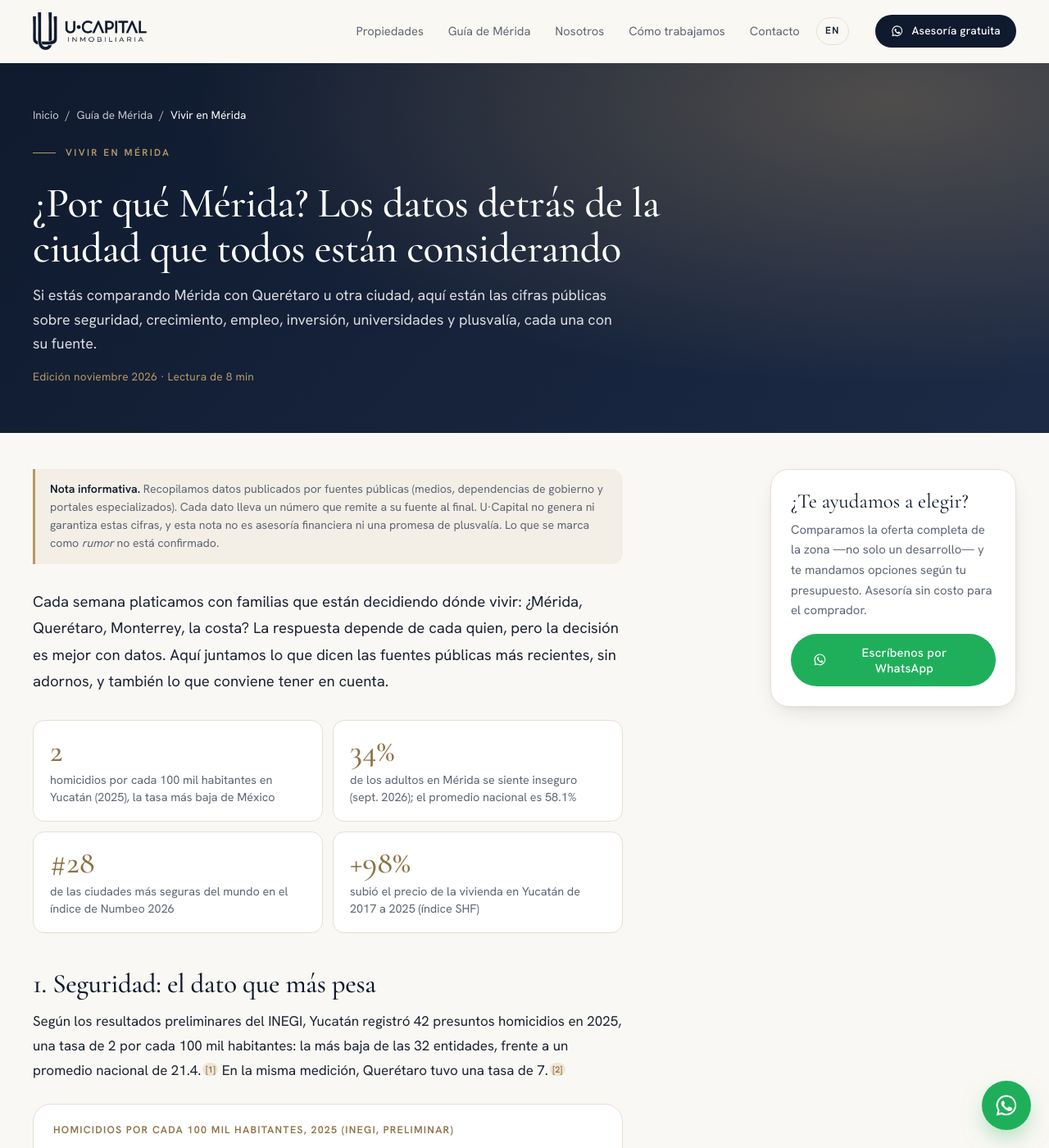
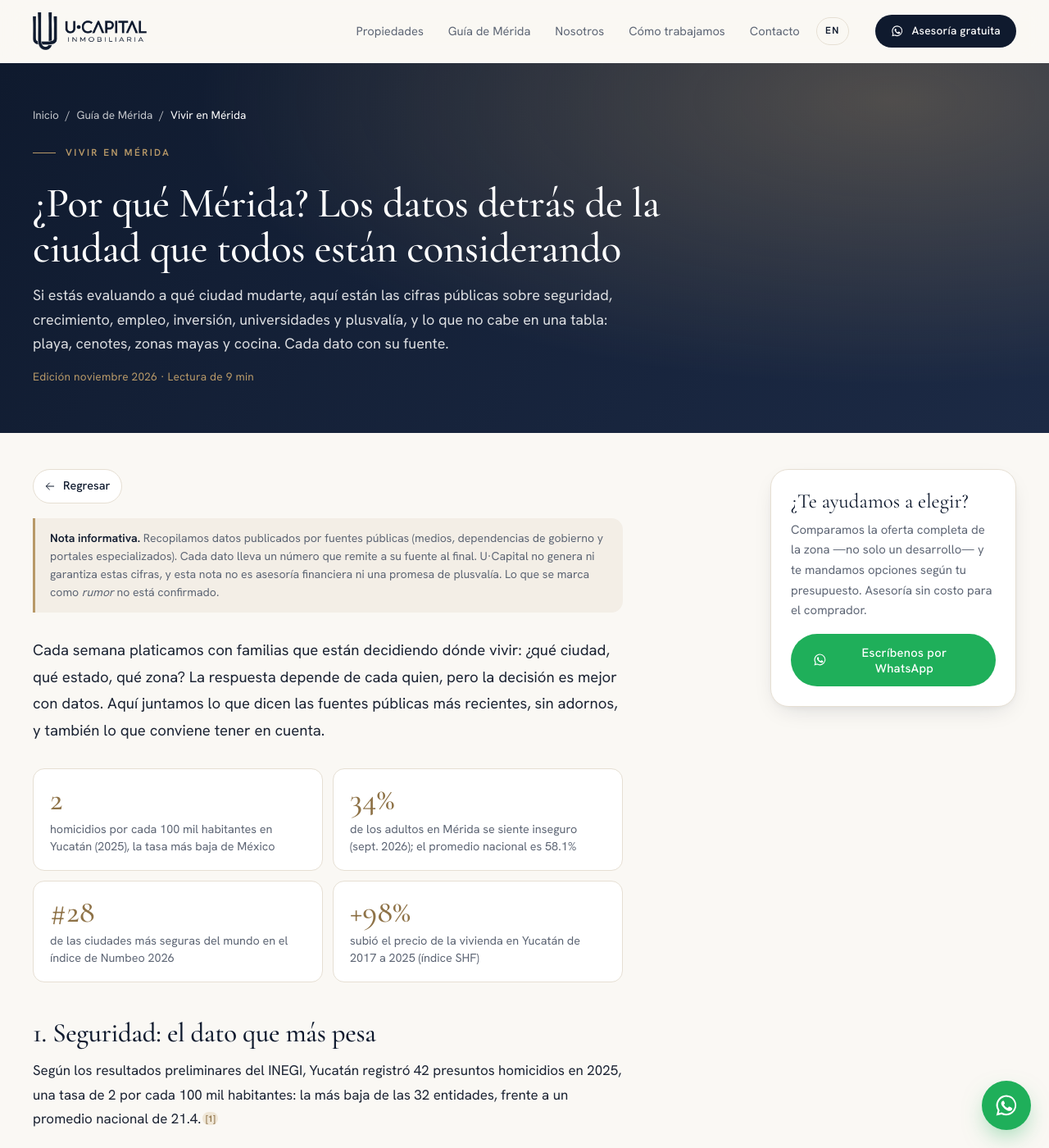
Before and after one commit to nandofrc80/ucapital.mx, a Jekyll site: the page built from _notas/por-que-merida.md, in a window 1280 px wide and 1400 px high. Shown: the whole window at 82% size. Built offline with Jekyll 4.4.1, drawn with Linux system fonts in a browser that asks for light colours; some of the changed text lies outside the part shown.

Commit message:
Guía: sección vida en Yucatán, botón regresar y sin comparativos con otros estados
Co-Authored-By: Claude Opus 5.5 <noreply@anthropic.com>
Claude-Session: https://claude.ai/code/session_015ykr8YQXJFJ75zMsC2hNVh

```diff
--- /dev/null
+++ b/_includes/galeria-yucatan.html
@@ -0,0 +1,11 @@
+{%- assign fy = site.data.yucatan_fotos | where_exp: "f", "f.foto != ''" -%}
+{%- if fy.size > 0 -%}
+<div class="vida-galeria vida-galeria--{{ fy.size }}">
+  {%- for f in fy %}
+  <figure class="vida-foto">
+    <img src="{{ f.foto | relative_url }}" alt="{{ f.pie }}" loading="lazy">
+    <figcaption><span>{{ f.pie }}</span>{% if f.credito != "" %}<small>Foto: {% if f.enlace != "" %}<a href="{{ f.enlace }}" target="_blank" rel="noopener nofollow">{{ f.credito }}</a>{% else %}{{ f.credito }}{% endif %}{% if f.licencia != "" %} · {{ f.licencia }}{% endif %}</small>{% endif %}</figcaption>
+  </figure>
+  {%- endfor %}
+</div>
+{%- endif -%}
--- a/_layouts/default.html
+++ b/_layouts/default.html
@@ -38,7 +38,7 @@
   <link rel="preconnect" href="https://fonts.googleapis.com">
   <link rel="preconnect" href="https://fonts.gstatic.com" crossorigin>
   <link href="https://fonts.googleapis.com/css2?family=Cormorant+Garamond:ital,wght@0,400;0,500;0,600;1,400;1,500&family=Hanken+Grotesk:wght@300;400;500;600&display=swap" rel="stylesheet">
-  <link rel="stylesheet" href="{{ '/assets/css/site.css' | relative_url }}?v=9">
+  <link rel="stylesheet" href="{{ '/assets/css/site.css' | relative_url }}?v=10">
 </head>
 <body class="{{ page.body_class }}">
   {% include encabezado.html %}
--- a/_layouts/nota.html
+++ b/_layouts/nota.html
@@ -26,6 +26,7 @@ body_class: pagina-nota
 
   <div class="shell nota__wrap">
     <div class="nota__body">
+      <a class="nota-volver" href="{{ '/guia/' | relative_url }}" data-volver>{% include icono.html n="flecha-izq" %}<span>Regresar</span></a>
       <aside class="nota-aviso" role="note">
         <strong>Nota informativa.</strong> Recopilamos datos publicados por fuentes públicas (medios, dependencias de gobierno y portales especializados). Cada dato lleva un número que remite a su fuente al final. U·Capital no genera ni garantiza estas cifras, y esta nota no es asesoría financiera ni una promesa de plusvalía. Lo que se marca como <em>rumor</em> no está confirmado.
       </aside>
@@ -38,6 +39,8 @@ body_class: pagina-nota
         <h2>Deslinde de responsabilidad</h2>
         <p>El contenido de esta nota es resultado de una investigación de información pública disponible a la fecha de la edición indicada. Cada dato incluye la referencia a su fuente; su exactitud es responsabilidad de quien lo publicó originalmente y puede cambiar sin previo aviso. Los apartados marcados como <em>rumor</em> recogen versiones no confirmadas por las empresas o autoridades involucradas y se incluyen solo con fines informativos. Las cifras de precios, rentas y rendimientos son referencias de mercado, no avalúos ni garantías. U·Capital Inmobiliaria no se hace responsable de decisiones tomadas con base exclusivamente en esta información; te recomendamos verificarla y asesorarte antes de comprar o invertir. Actualizamos esta guía una vez al mes.</p>
       </div>
+
+      <a class="nota-volver nota-volver--fin" href="{{ '/guia/' | relative_url }}">{% include icono.html n="flecha-izq" %}<span>Ver todas las notas de la guía</span></a>
 
       {%- if page.relacionadas %}
       <nav class="nota-sigue" aria-label="Sigue leyendo">
--- a/_notas/por-que-merida.md
+++ b/_notas/por-que-merida.md
@@ -3,9 +3,9 @@ orden: 1
 titulo: "¿Por qué Mérida? Los datos detrás de la ciudad que todos están considerando"
 titulo_corto: "¿Por qué Mérida? Los datos para decidir"
 categoria: "Vivir en Mérida"
-descripcion: "Si estás comparando Mérida con Querétaro u otra ciudad, aquí están las cifras públicas sobre seguridad, crecimiento, empleo, inversión, universidades y plusvalía, cada una con su fuente."
+descripcion: "Si estás evaluando a qué ciudad mudarte, aquí están las cifras públicas sobre seguridad, crecimiento, empleo, inversión, universidades y plusvalía, y lo que no cabe en una tabla: playa, cenotes, zonas mayas y cocina. Cada dato con su fuente."
 edicion: "noviembre 2026"
-lectura: 8
+lectura: 9
 cifras:
   - ["2", "homicidios por cada 100 mil habitantes en Yucatán en 2025, la tasa más baja del país"]
   - ["34%", "de los adultos en Mérida se siente inseguro, contra 58.1% del promedio nacional"]
@@ -13,7 +13,7 @@ cifras:
 relacionadas: [temozon-norte, cholul-y-conkal, dzitya, donde-conviene-rentar, rumores-noviembre-2026]
 ---
 
-Cada semana platicamos con familias que están decidiendo dónde vivir: ¿Mérida, Querétaro, Monterrey, la costa? La respuesta depende de cada quien, pero la decisión es mejor con datos. Aquí juntamos lo que dicen las fuentes públicas más recientes, sin adornos, y también lo que conviene tener en cuenta.
+Cada semana platicamos con familias que están decidiendo dónde vivir: ¿qué ciudad, qué estado, qué zona? La respuesta depende de cada quien, pero la decisión es mejor con datos. Aquí juntamos lo que dicen las fuentes públicas más recientes, sin adornos, y también lo que conviene tener en cuenta.
 
 <div class="cifras">
   <div><strong>2</strong><span>homicidios por cada 100 mil habitantes en Yucatán (2025), la tasa más baja de México</span></div>
@@ -24,12 +24,11 @@ Cada semana platicamos con familias que están decidiendo dónde vivir: ¿Mérid
 
 ## 1. Seguridad: el dato que más pesa
 
-Según los resultados preliminares del INEGI, Yucatán registró 42 presuntos homicidios en 2025, una tasa de 2 por cada 100 mil habitantes: la más baja de las 32 entidades, frente a un promedio nacional de 21.4.[^homicidios] En la misma medición, Querétaro tuvo una tasa de 7.[^forbes]
+Según los resultados preliminares del INEGI, Yucatán registró 42 presuntos homicidios en 2025, una tasa de 2 por cada 100 mil habitantes: la más baja de las 32 entidades, frente a un promedio nacional de 21.4.[^homicidios]
 
 <figure class="grafica" aria-label="Homicidios por cada 100 mil habitantes en 2025">
   <figcaption>Homicidios por cada 100 mil habitantes, 2025 (INEGI, preliminar)</figcaption>
   <div class="grafica__fila"><span>Yucatán</span><div class="grafica__barra grafica__barra--oro" style="--v:2;--max:22"><b>2</b></div></div>
-  <div class="grafica__fila"><span>Querétaro</span><div class="grafica__barra" style="--v:7;--max:22"><b>7</b></div></div>
   <div class="grafica__fila"><span>Promedio nacional</span><div class="grafica__barra grafica__barra--gris" style="--v:21.4;--max:22"><b>21.4</b></div></div>
 </figure>
 
@@ -46,8 +45,6 @@ La percepción también acompaña. En la Encuesta Nacional de Seguridad Pública
 
 Fuentes de la gráfica: septiembre de 2025 y 2026,[^lupa] marzo y junio de 2026.[^diario-ensu][^universal-ensu]
 {: .grafica-fuente}
-
-Para ser justos con la comparación: en esa misma encuesta de septiembre, la ciudad de Querétaro registró 26.8% de percepción de inseguridad, por debajo de Mérida.[^qro-ensu] Las dos ciudades están entre las mejor evaluadas del país; donde Yucatán se separa con claridad es en la tasa de homicidios.
 
 A nivel internacional, el índice colaborativo de Numbeo 2026 coloca a Mérida en el lugar 28 de las ciudades más seguras del mundo y la segunda de América, solo detrás de la ciudad de Quebec.[^numbeo] Es un índice basado en encuestas de residentes y visitantes, no en estadísticas oficiales, pero ayuda a ubicar a Mérida en el mapa.
 
@@ -67,7 +64,7 @@ Estas son algunas de las inversiones que han elegido Mérida y sus alrededores:
 - **Heineken, Kanasín.** Anunció su octava planta en México, con más de 300 empleos directos y 2,500 indirectos.[^heineken]
 - **Puerto de Progreso y Tren Maya de carga.** El gobierno federal presentó en septiembre de 2026 una inversión de 12,500 millones de pesos para modernizar el puerto y 36,614 millones para la primera etapa del Tren Maya de carga.[^puerto]
 
-¿Y los centros de datos? Hoy son una conversación incipiente: Yucatán concentra cerca del 1% de los centros de datos del país, frente al 72% de Querétaro,[^datacenters] y el principal reto es asegurar suficiente energía y gas.[^energia] Con dos nuevas centrales de ciclo combinado avanzando en la península,[^puerto] es un tema que vale la pena seguir.
+¿Y los centros de datos? Hoy son una conversación incipiente: Yucatán concentra cerca del 1% de los centros de datos del país,[^datacenters] y el principal reto es asegurar suficiente energía y gas.[^energia] Con dos nuevas centrales de ciclo combinado avanzando en la península,[^puerto] es un tema que vale la pena seguir.
 
 ## 4. Universidades y talento
 
@@ -87,6 +84,18 @@ Aun así, el punto de entrada sigue siendo menor que en otras capitales. Con dat
   <div class="grafica__fila"><span>Ciudad de México</span><div class="grafica__barra" style="--v:57921;--max:60000"><b>$57,921</b></div></div>
 </figure>
 
+## 6. Más allá de los datos: la vida en Yucatán
+
+Los números ayudan a decidir, pero muchas familias se mudan por algo que no cabe en una tabla: lo que pueden vivir un fin de semana cualquiera y que no existe donde viven hoy.
+
+{% include galeria-yucatan.html %}
+
+- **La playa, al lado.** El puerto de Progreso está a unos 36 km al norte de Mérida,[^progreso] así que la costa es plan de domingo, no de vacaciones.
+- **Flamencos en libertad.** La Reserva de la Biosfera Ría Lagartos alberga cerca del 80% de las parejas que anidan de flamenco rosa del Caribe,[^lagartos] y la Ría Celestún, a unos 95 km de Mérida, es otro de sus santuarios.[^celestun]
+- **Dos Patrimonios de la Humanidad a una o dos horas.** Chichén Itzá, inscrita por la UNESCO en 1988, está a unos 120 km de Mérida;[^chichen] Uxmal, inscrita en 1996, a unos 80 km.[^uxmal]
+- **Miles de cenotes.** Se estima que en el estado hay entre 7 mil y 8 mil; la Secretaría de Desarrollo Sustentable tiene registrados 3,050.[^cenotes]
+- **Una cocina que el mundo ya está mirando.** Yucatán entró por primera vez a la Guía Michelin México 2026 con 14 propuestas, entre ellas tres restaurantes con una estrella,[^michelin] y en 2025 fue nombrado Capital Iberoamericana de la Gastronomía Precolombina.[^gastronomia]
+
 ## Lo que también conviene saber
 
 No todo es color de rosa, y preferimos que lo sepas desde el principio:
@@ -97,15 +106,13 @@ No todo es color de rosa, y preferimos que lo sepas desde el principio:
 
 ## En resumen
 
-Mérida combina la tasa de homicidios más baja del país, una de las percepciones de seguridad más favorables, población que sigue llegando, inversión productiva de empresas grandes y precios por metro cuadrado todavía por debajo de otras capitales. Si ya te decidiste por Mérida, la siguiente pregunta es **en qué zona**. Empieza por [Temozón Norte]({{ '/guia/temozon-norte/' | relative_url }}), [Cholul y Conkal]({{ '/guia/cholul-y-conkal/' | relative_url }}) o [Dzityá]({{ '/guia/dzitya/' | relative_url }}).
+Mérida combina la tasa de homicidios más baja del país, la playa, la cultura maya y su cocina a la vuelta de la esquina, una de las percepciones de seguridad más favorables, población que sigue llegando, inversión productiva de empresas grandes y precios por metro cuadrado todavía por debajo de otras capitales. Si ya te decidiste por Mérida, la siguiente pregunta es **en qué zona**. Empieza por [Temozón Norte]({{ '/guia/temozon-norte/' | relative_url }}), [Cholul y Conkal]({{ '/guia/cholul-y-conkal/' | relative_url }}) o [Dzityá]({{ '/guia/dzitya/' | relative_url }}).
 
 [^homicidios]: Por Esto!, "Yucatán mantiene la tasa más baja de homicidios en México", 4 de agosto de 2026, con datos preliminares del INEGI. <https://www.poresto.com/yucatan/sucesos/2026/8/4/yucatan-mantiene-la-tasa-mas-baja-de-homicidios-en-mexico-registra-dos-casos-por-cada-100-mil-habitantes.html>
-[^forbes]: Forbes México, "La tasa de homicidios en México cayó a 21.4 por cada 100,000 habitantes en 2025", con datos del INEGI. <https://forbes.com.mx/?p=1421856>
 [^ensu-sep26]: La Jornada Maya, "Mérida mantiene en 34 por ciento la percepción de inseguridad de sus habitantes: Inegi", 26 de octubre de 2026. <https://www.lajornadamaya.mx/yucatan/270050/merida-mantiene-en-34-por-ciento-la-percepcion-de-inseguridad-de-sus-habitantes-inegi>
 [^lupa]: Yucatán Bajo la Lupa, "Ciudadanos se sienten seguros en Mérida", 27 de octubre de 2026 (ENSU sept. 2025 y sept. 2026). <https://yucatanbajolalupa.com.mx/articulos/ciudadanos-se-sienten-seguros-en-merida>
 [^diario-ensu]: Diario de Yucatán, "Mérida pierde lugares entre las ciudades más seguras de México: Inegi", 25 de julio de 2026 (ENSU marzo y junio de 2026). <https://www.yucatan.com.mx/merida/2026/07/25/merida-pierde-lugares-entre-las-ciudades-mas-seguras-de-mexico-inegi.html>
 [^universal-ensu]: El Universal, "Mérida se mantiene entre las ciudades más seguras y con calidad de vida del país, según encuesta de Inegi" (promedio nacional de marzo y junio de 2026). <https://www.eluniversal.com.mx/estados/merida-se-mantiene-entre-las-ciudades-mas-seguras-y-con-calidad-de-vida-del-pais-segun-encuesta-de-inegi-poco-mas-del-38-percibe-inseguridad/>
-[^qro-ensu]: Líder Empresarial, "Percepción de inseguridad en Querétaro cae a 26.8%: INEGI", 23 de octubre de 2026. <https://www.liderempresarial.com/percepcion-de-inseguridad-en-queretaro-cae-a-26-8-inegi/>
 [^numbeo]: Mappr, "30 Safest Cities in the World in 2026", con datos del índice de seguridad de Numbeo 2026. <https://www.mappr.co/safest-cities-in-the-world/>
 [^metropoli]: Diario de Yucatán, "En 25 años, la zona metropolitana de Mérida creció 88.9% en población", 29 de septiembre de 2026, con datos del INEGI. <https://www.yucatan.com.mx/merida/2026/09/29/asi-cambiaron-las-metropolis-de-yucatan-hay-1-6-millones-de-yucatecos-metropolitanos.html>
 [^foraneos]: Por Esto!, "¿Cuántos foráneos hay en Mérida?", con datos del INEGI. <https://www.poresto.com/yucatan/2023/6/28/cuantos-foraneos-hay-en-merida-yucatan.html>
@@ -126,3 +133,11 @@ Mérida combina la tasa de homicidios más baja del país, una de las percepcion
 [^gpg]: Global Property Guide, "Mexico's Residential Property Market Analysis 2026" (precios pedidos por m², enero de 2026). <https://www.globalpropertyguide.com/latin-america/mexico/price-history>
 [^imss]: Por Esto!, "Yucatán pierde 2 mil 262 empleos formales en cinco meses", 12 de julio de 2026. <https://www.poresto.com/yucatan/2026/7/12/yucatan-pierde-2-mil-262-empleos-formales-en-cinco-meses-y-se-coloca-entre-las-tres-entidades-con-peor-desempeno-laboral-del-pais.html>
 [^presion]: Diario de Yucatán, "Mérida, refugio de foráneos que huyen de violencia criminal", 6 de abril de 2026. <https://www.yucatan.com.mx/merida/2026/04/06/merida-refugio-de-foraneos-que-huyen-de-violencia-criminal.html>
+[^progreso]: Administración del Sistema Portuario Nacional Progreso, resumen del estudio de mercado de la ampliación del puerto. <https://puertosyucatan.com/ampli/4.%20RESUMEN%20ESTUDIO%20DE%20MERCADO.pdf>
+[^lagartos]: Por Esto!, "Miles de flamencos visten de rosa el litoral oriente de Yucatán", 9 de marzo de 2026. <https://www.poresto.com/yucatan/2026/3/9/miles-de-flamencos-visten-de-rosa-el-litoral-oriente-de-yucatan-principal-santuario-para-su-reproduccion.html>
+[^celestun]: Milenio, "Ría Celestún, la joya natural de Yucatán que se caracteriza por albergar al flamenco rosado". <https://www.milenio.com/estados/ria-celestun-destaca-destino-natural-yucatan>
+[^chichen]: México Desconocido, "Chichén Itzá, Patrimonio Cultural de la Humanidad". <https://www.mexicodesconocido.com.mx/chichen-itza-patrimonio-cultural-de-la-humanidad.html>
+[^uxmal]: México Desconocido, "Uxmal y la ruta Puuc, Patrimonio Cultural de la Humanidad". <https://www.mexicodesconocido.com.mx/uxmal-y-la-ruta-puuc-patrimonio-cultural-de-la-humanidad.html>
+[^cenotes]: Por Esto!, "Contaminación pone en riesgo la calidad del agua de los cenotes de Yucatán", 24 de agosto de 2026. <https://www.poresto.com/yucatan/2026/8/24/ontaminacion-pone-en-riesgo-la-calidad-del-agua-de-los-cenotes-de-yucatan.html>
+[^michelin]: Vocero, "Yucatán entra a la Guía Michelin México 2026 con 14 propuestas gastronómicas". <https://www.vocero.com.mx/?p=416544>
+[^gastronomia]: Diario de Yucatán, "Celebrarán a la cocina tradicional yucateca", 26 de noviembre de 2025. <https://www.yucatan.com.mx/merida/2025/11/26/celebraran-a-la-cocina-tradicional-yucateca.html>
--- a/assets/css/site.css
+++ b/assets/css/site.css
@@ -567,6 +567,10 @@ p { margin: 0 0 1em; }
 }
 
 /* ---------- Guía de Mérida (notas) ---------- */
+.nota-volver { display: inline-flex; align-items: center; gap: 8px; margin: 0 0 18px; padding: 8px 14px 8px 12px; border: 1px solid var(--line); border-radius: 999px; background: var(--white); color: var(--navy); font-size: .9rem; font-weight: 500; }
+.nota-volver:hover { border-color: var(--gold); color: var(--gold-dark); }
+.nota-volver svg { width: 16px; height: 16px; }
+.nota-volver--fin { margin: 28px 0 0; }
 .migas--claro, .migas--claro a, .migas--claro span { color: rgba(255,255,255,.75); }
 .migas--claro a:hover { color: #fff; }
 .migas--claro span[aria-current] { color: #fff; }
@@ -687,3 +691,14 @@ p { margin: 0 0 1em; }
   .grafica__grupo > span { grid-row: auto; }
   .grafica__grupo .grafica__barra { grid-column: 1; }
 }
+
+/* Vida en Yucatán */
+.vida-galeria { display: grid; grid-template-columns: repeat(6, 1fr); grid-auto-rows: 190px; gap: 10px; margin: 26px 0; }
+.vida-foto { position: relative; margin: 0; overflow: hidden; border-radius: var(--radius); grid-column: span 2; background: var(--navy); }
+.vida-foto:first-child { grid-column: span 6; grid-row: span 2; }
+.vida-galeria--2 .vida-foto, .vida-galeria--4 .vida-foto:not(:first-child) { grid-column: span 3; }
+.vida-foto img { width: 100%; height: 100%; object-fit: cover; display: block; }
+.vida-foto figcaption { position: absolute; inset: auto 0 0 0; padding: 26px 14px 10px; background: linear-gradient(transparent, rgba(15,26,46,.85)); color: #fff; font-size: .9rem; line-height: 1.3; }
+.vida-foto figcaption small { display: block; margin-top: 2px; font-size: .68rem; color: rgba(255,255,255,.75); }
+.vida-foto figcaption a { color: inherit; text-decoration: underline; }
+@media (max-width: 640px) { .vida-galeria { grid-template-columns: 1fr 1fr; grid-auto-rows: 150px; } .vida-foto, .vida-foto:first-child, .vida-galeria--2 .vida-foto, .vida-galeria--4 .vida-foto:not(:first-child) { grid-column: span 1; grid-row: span 1; } .vida-foto:first-child { grid-column: span 2; grid-row: span 2; } }
--- a/guia/index.html
+++ b/guia/index.html
@@ -12,7 +12,7 @@ body_class: pagina-guia
   <div class="shell">
     <p class="eyebrow">Guía de Mérida · Edición noviembre 2026</p>
     <h1>Mérida, <em>con datos.</em></h1>
-    <p>¿Estás comparando Mérida con Querétaro u otra ciudad? Reunimos cifras públicas —cada una con su fuente— sobre seguridad, empleo, inversión y plusvalía, y después te contamos zona por zona qué hay, qué viene y qué se rumora. Actualizamos la guía cada mes.</p>
+    <p>¿Estás evaluando a qué ciudad mudarte? Reunimos cifras públicas —cada una con su fuente— sobre seguridad, empleo, inversión y plusvalía, y después te contamos zona por zona qué hay, qué viene y qué se rumora. Actualizamos la guía cada mes.</p>
   </div>
 </section>
 
```
Also changed, not shown: other parts of _layouts/nota.html (+4 -0 lines), _data/yucatan_fotos.yml (added, +44 -0 lines).
